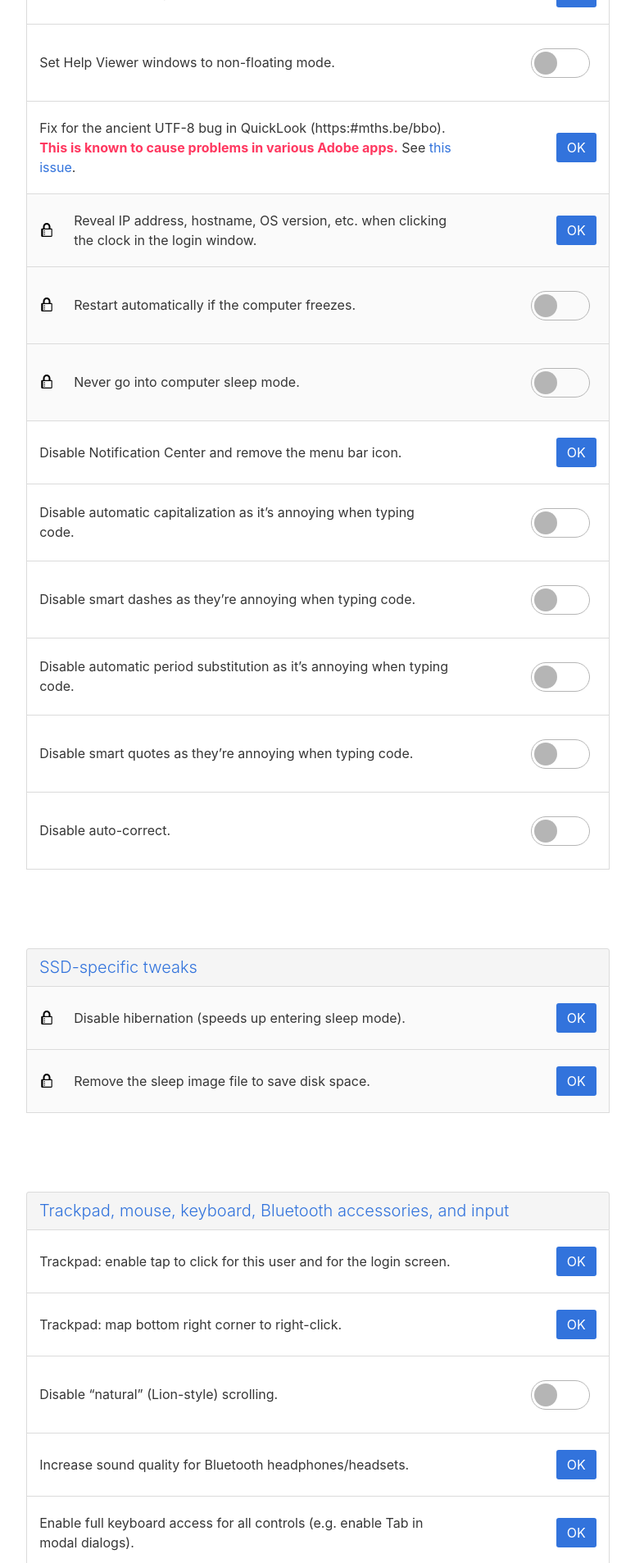
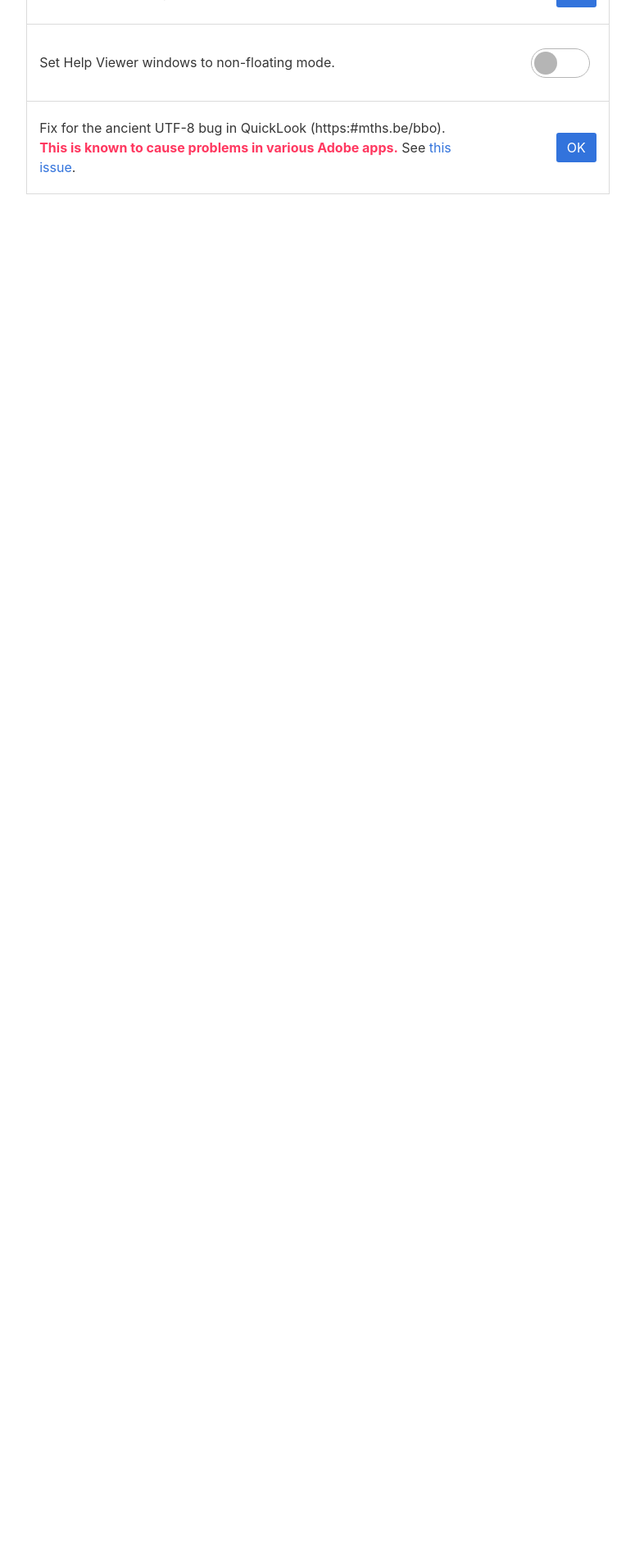
Before and after one commit to jneuendorf/AdvancedSettingsMacOS, a Django app: page / in a window 1280 px wide. Shown: the part 2303-4210 px from the top of the page at 82% size, without its empty margins (448-1223 px from the left). After the commit the page ends 2540 px from the top, so only its background shows below. Run offline with Django 3.2, Linux system fonts and the light colour scheme; some libraries are stand-ins or nearby versions.

Commit message:
fixed commands container height for scrolling behavior

```diff
--- a/options/static/options/index.js
+++ b/options/static/options/index.js
@@ -1,4 +1,10 @@
 import commandConfig from './commands.js'
+
+
+$('.commands').css({
+    minHeight: `${$("aside").height()}px`,
+    maxHeight: `${window.innerHeight - 2*48}px`,
+})
 
 $('.store-password').click(event => {
     const password = prompt('Tell me your password!')
--- a/options/static/options/styles.css
+++ b/options/static/options/styles.css
@@ -1,3 +1,7 @@
+.column.commands {
+    overflow: scroll;
+}
+
 .panel-block.columns {
     margin: 0;
     padding-left: 0.2rem;
--- a/options/templates/options/index.html
+++ b/options/templates/options/index.html
@@ -27,7 +27,7 @@
                         </ul>
                     </aside>
                 </div>
-                <div class="column" style="overflow: scroll;">
+                <div class="column commands" style="overflow: scroll;">
                     <section class="section">
                         <div class="columns">
                             <div class="column">
```
